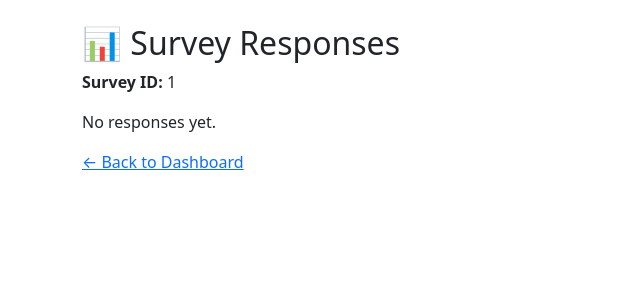
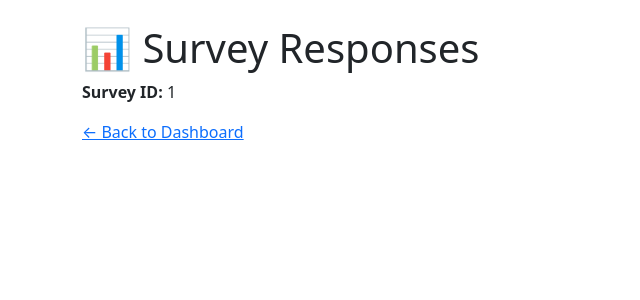
Before and after one commit to CarolineNkan/survey-site, a Flask app: page /surveys/1/responses in a window 1280 px wide. Shown: the top 300 px of the page, without its empty margins (0-640 px from the left). Run offline with Flask 3, Linux system fonts and the light colour scheme; the visitor is signed in with stand-in values (Sample User, id 1).

```diff
--- a/templates/view_responses.html
+++ b/templates/view_responses.html
@@ -1,22 +1,17 @@
 {% extends "base.html" %}
+
 {% block content %}
-
-<h2>📊 Survey Responses</h2>
+  <h1>📊 Survey Responses</h1>
   <p><strong>Survey ID:</strong> {{ survey_id }}</p>
 
-{% if grouped_responses %}
   {% for question, answers in grouped_responses.items() %}
     <p><strong>Q:</strong> {{ question }}</p>
     <ul>
       {% for answer in answers %}
-                <li>{{ answer.answer_text }}</li>
+        <li>{{ answer }}</li>
       {% endfor %}
     </ul>
   {% endfor %}
-{% else %}
-    <p>No responses yet.</p>
-{% endif %}
 
-<a href="/dashboard">← Back to Dashboard</a>
-
+  <p><a href="/dashboard">← Back to Dashboard</a></p>
 {% endblock %}
```
Lines whose indentation alone changed are shown as unchanged.
